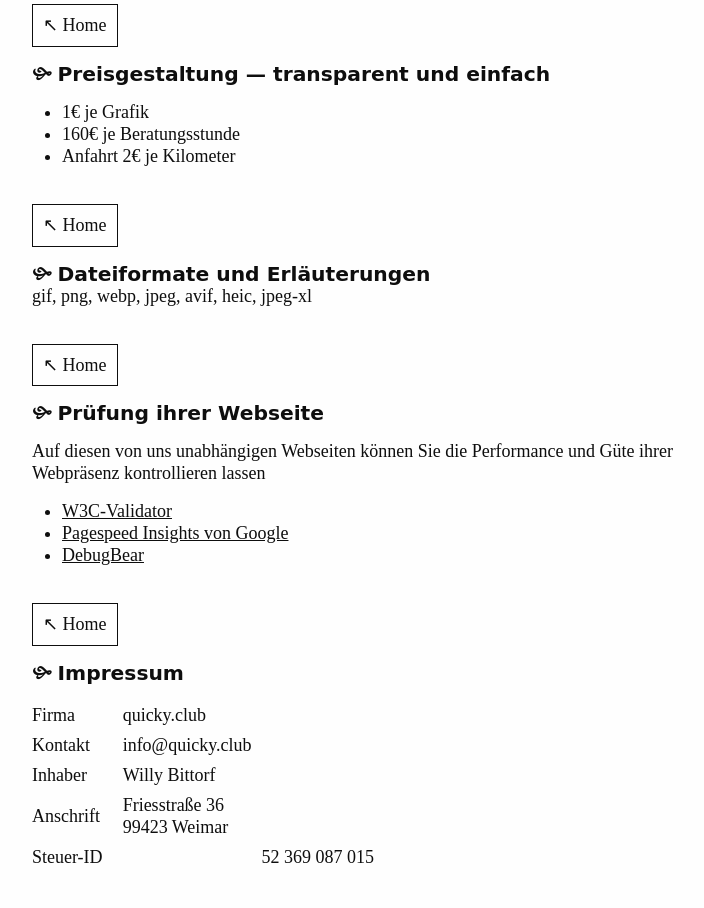
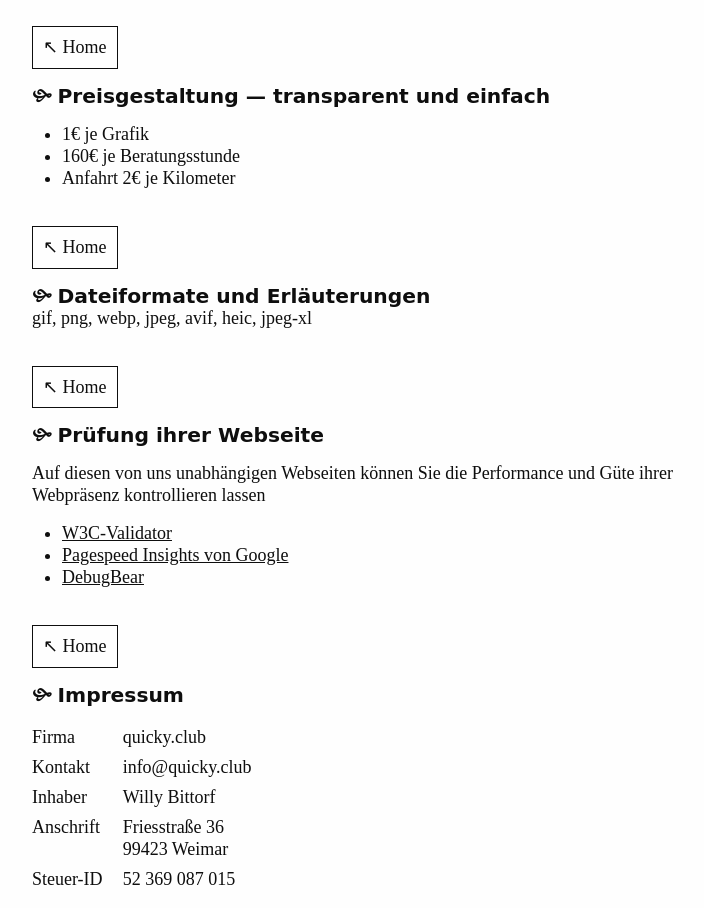
Before and after one commit to bittorf/quicky.club, a plain HTML site: page index.html in a window 1280 px wide. Shown: the part 709-1617 px from the top of the page, without its empty margins (252-956 px from the left). Before the commit the page ends 1595 px from the top, so only its background shows below. Drawn offline with Linux system fonts and the light colour scheme; a web font is replaced by a local one.

Commit message:
HTML: fix css tables

```diff
--- a/index.html
+++ b/index.html
@@ -48,7 +48,7 @@ Wir nutzen handverlesene Technologien, die mit wissenschaftlichen Methoden aus i
 <p>
 Dabei erzeugen wir eine Vielzahl an Varianten,
 die mit Hilfe von Psynchovisuellen Algorithmen beurteilt und für Sie ausgewählt werden.
-Wir verwenden bei keinerlei künstliche Intelligenz.
+Wir verwenden dabei keinerlei künstliche Intelligenz, sondern nachvollzubare Entscheidungen.
 </p>
 
 <p>
@@ -129,7 +129,7 @@ Wir beraten und unterstützen Sie bei der Umsetzung.
    <td>Friesstraße 36<br>99423 Weimar</td>
   </tr>
   <tr>
-   <td>Steuer-ID<td>
+   <td>Steuer-ID</td>
    <td>52 369 087 015</td>
   </tr>
  </table>
--- a/private.css
+++ b/private.css
@@ -26,7 +26,6 @@
   color: black;
 }
 
-.image-partner{
-  width:100%;
-  max-width:250px;
+td {
+  vertical-align: top;
 }
```
